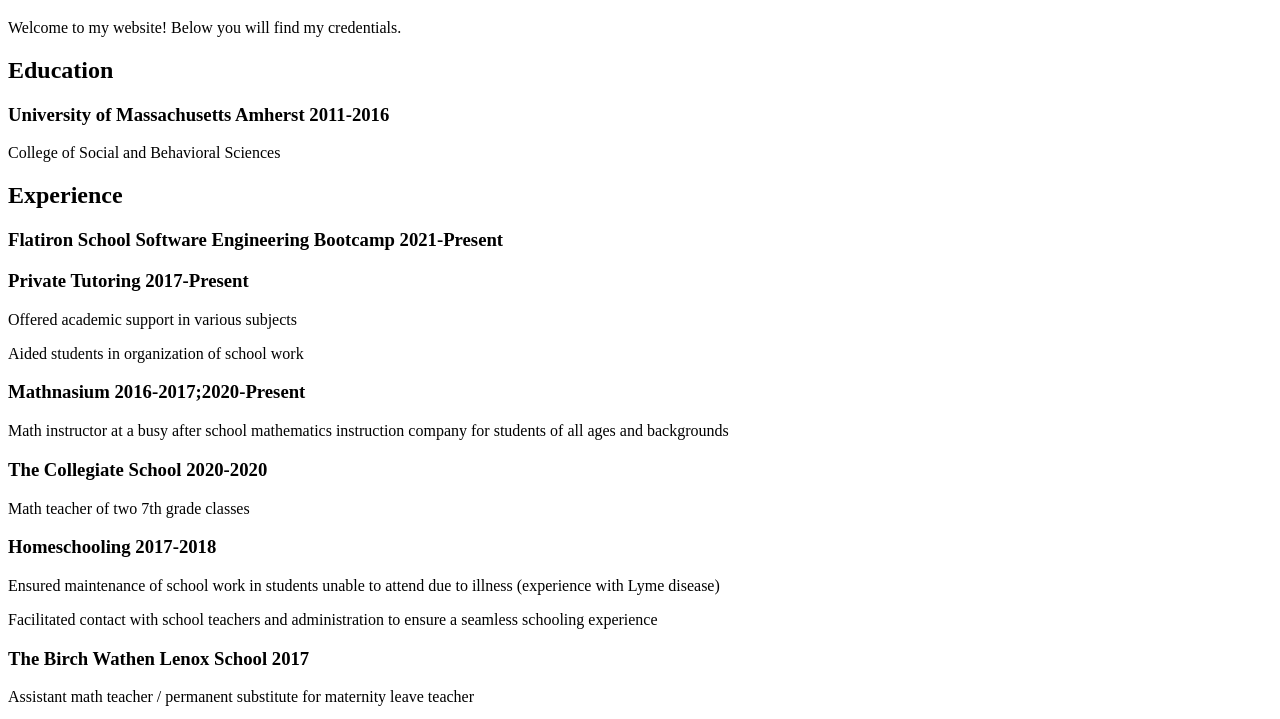
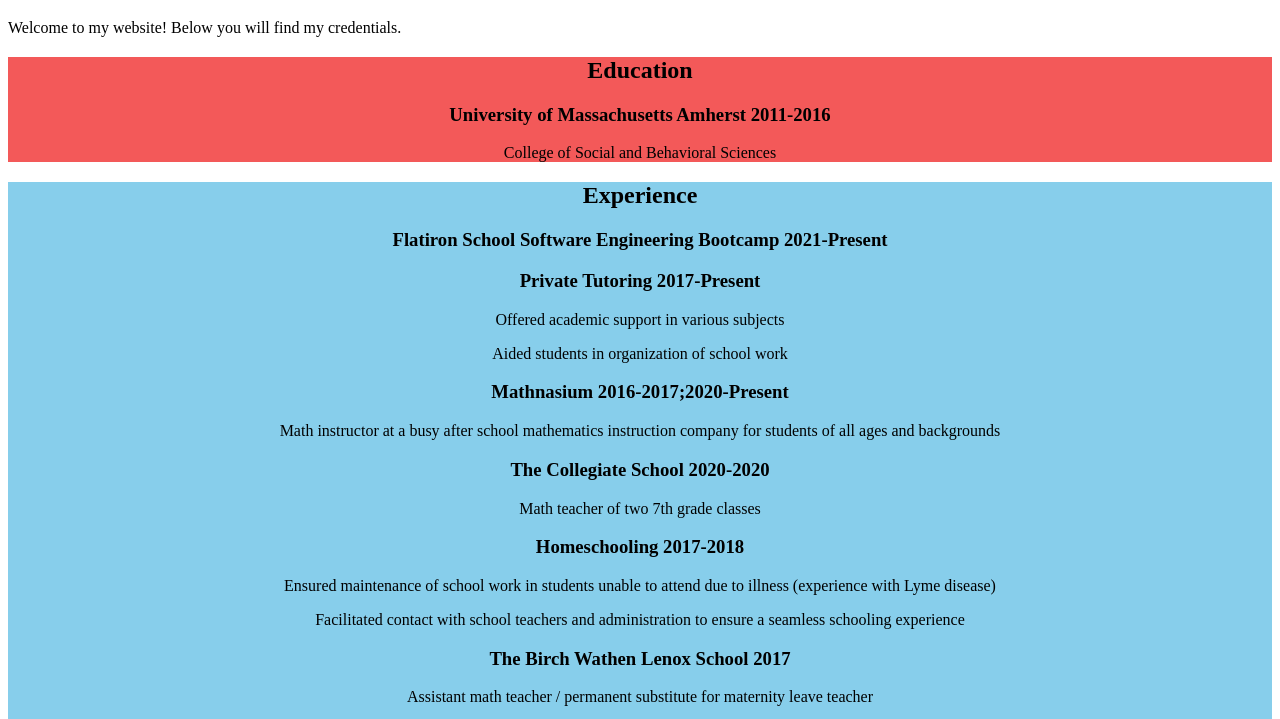
Before and after one commit to dylantoporek/dt-repository, a plain HTML site: page index.html in a window 1280 px wide. Shown: the part 61-780 px from the top of the page. Drawn offline with Linux system fonts and the light colour scheme.

Commit message:
style edit

```diff
--- a/style.css
+++ b/style.css
@@ -1,4 +1,12 @@
 body {
     background: rgb(255, 255, 255);
+ }
 
-    }
+div#education.resume {
+    background:rgb(243, 89, 89);
+    text-align: center;
+}
+div#experience.resume{
+    background-color: skyblue;
+    text-align: center;
+}
```
Also changed, not shown: index.html (+0 -1 lines).
